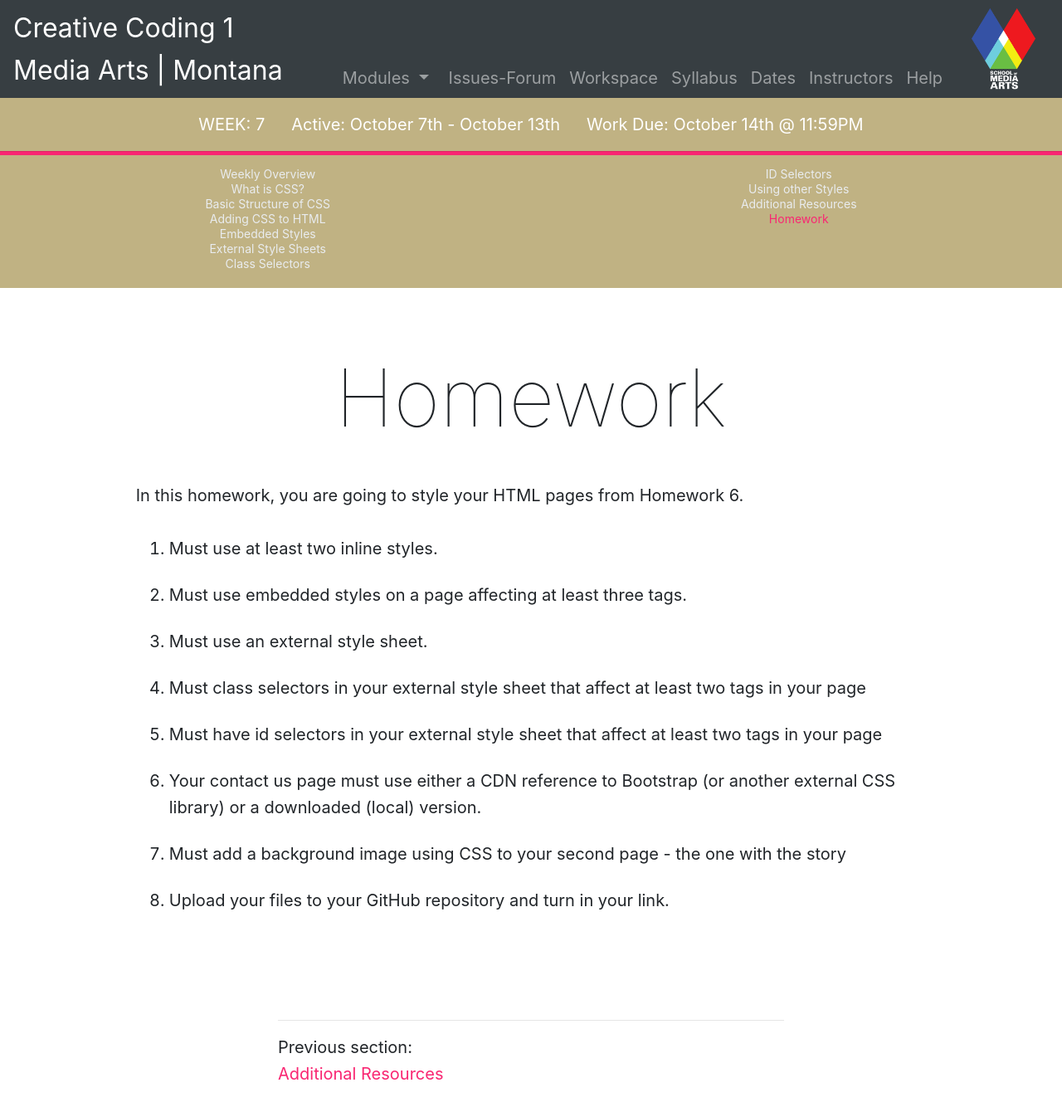
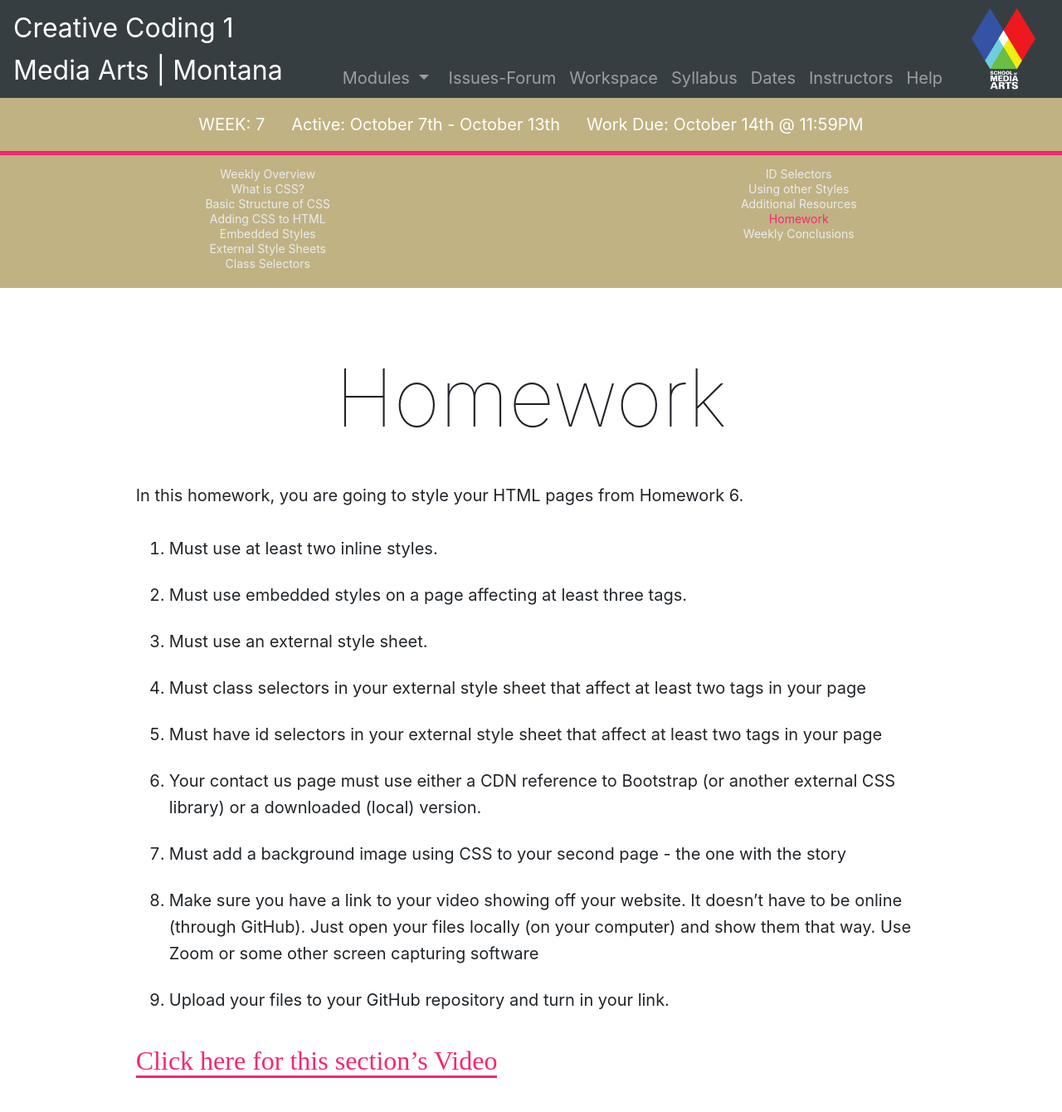
Before and after one commit to Montana-Media-Arts/creative-coding-1-Fall2019, a Jekyll site: the page built from modules/week-7/_posts/2017-02-10-homework.md, in a window 1280 px wide and 1400 px high. Shown: the top 1340 px of the window at 83% size. Built offline with Jekyll 4.4.1, drawn with Linux system fonts in a browser that asks for light colours; nearby versions of some CDN libraries; a script that is not in the unit is left out; some of the changed text lies outside the part shown.

Commit message:
added video and a conclusion page

```diff
--- a/modules/week-7/_posts/2017-02-10-homework.md
+++ b/modules/week-7/_posts/2017-02-10-homework.md
@@ -15,4 +15,7 @@ In this homework, you are going to style your HTML pages from Homework 6.
 5. Must have id selectors in your external style sheet that affect at least two tags in your page
 6. Your contact us page must use either a CDN reference to Bootstrap (or another external CSS library) or a downloaded (local) version.
 7. Must add a background image using CSS to your second page - the one with the story
-8. Upload your files to your GitHub repository and turn in your link.
+8. Make sure you have a link to your video showing off your website.  It doesn't have to be online (through GitHub). Just open your files locally (on your computer) and show them that way. Use Zoom or some other screen capturing software
+9. Upload your files to your GitHub repository and turn in your link.
+
+<a href="https://umontana.zoom.us/recording/play/n3vEfyKoMebEnZ6vhAucRfGGlOBbl4p8r5LqL3kCtznY8yY1czAhYLKerkyVrQ9h?continueMode=true" target="_new" style="font-family:Ariel; font-size:32px;">Click here for this section's Video</a>
```
Also changed, not shown: modules/week-7/_posts/2017-01-07-class-selectors.md (+2 -0 lines), modules/week-7/_posts/2017-01-08-id-selectors.md (+2 -0 lines), modules/week-7/_posts/2017-01-10-using-other-stylesheets.md (+2 -0 lines), modules/week-7/_posts/2017-02-07-additional-resources.md (+2 -0 lines), modules/week-7/_posts/2017-02-11-conclusions.md (added, +9 -0 lines).
